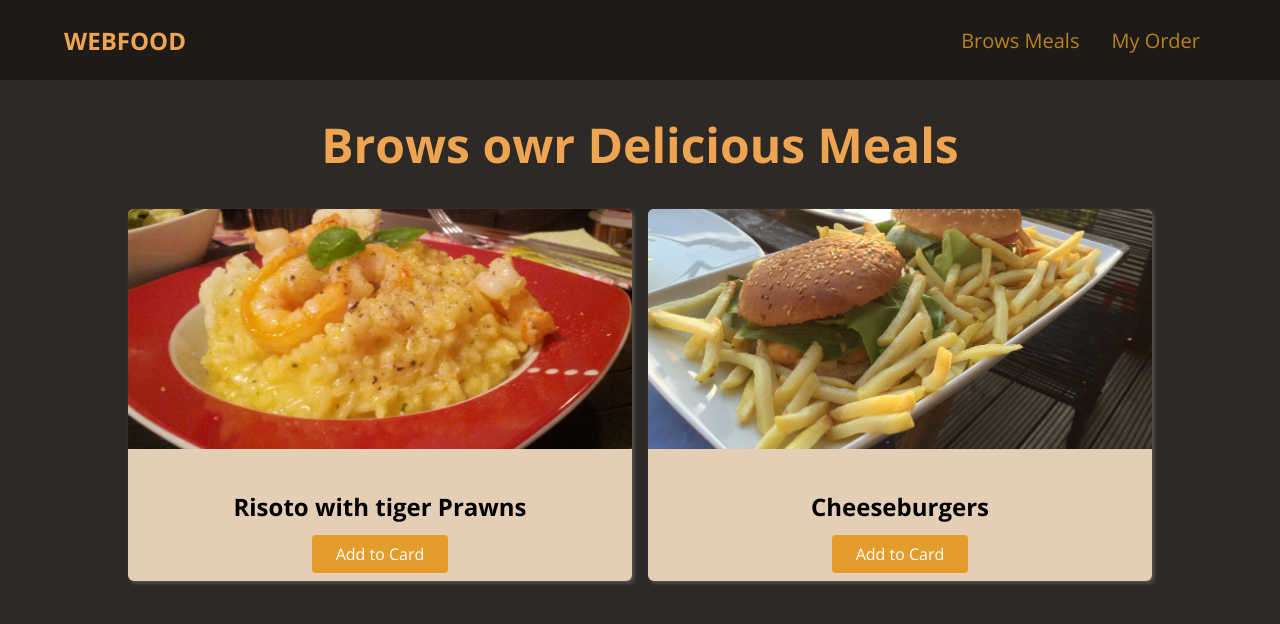
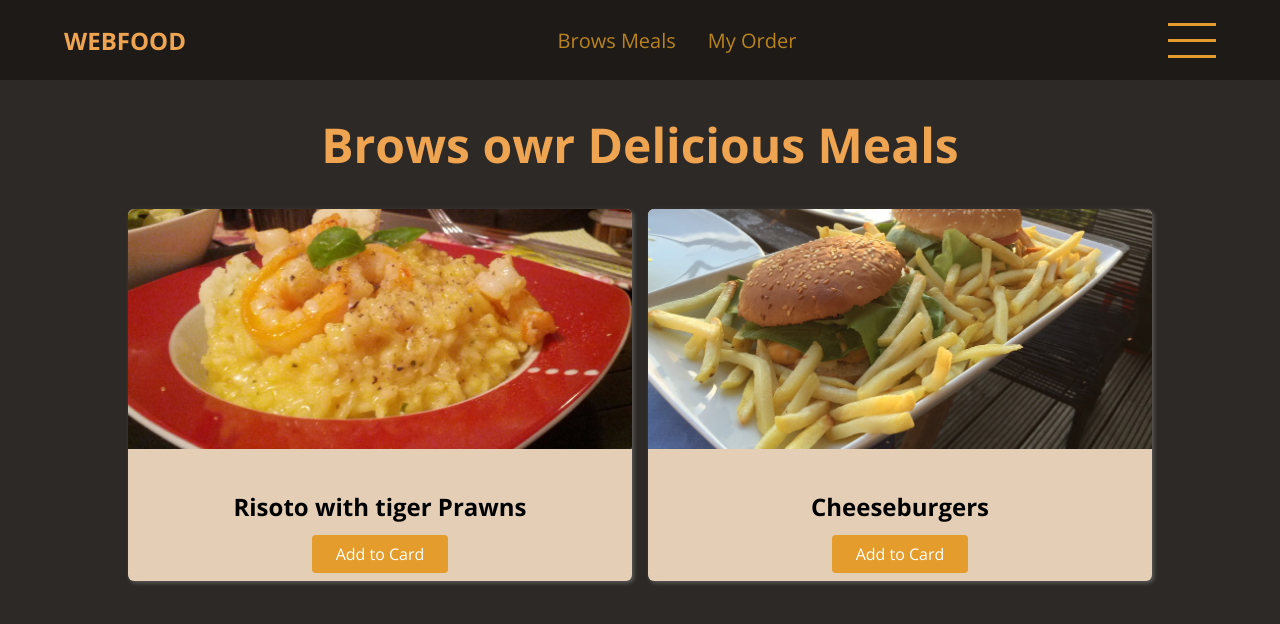
Before and after one commit to aqeel-nazarian/web-food, a plain HTML site: page index.html in a window 1280 px wide. Drawn offline with nearby package versions, Linux system fonts and the light colour scheme.

Commit message:
creat humbarger button

```diff
--- a/index.html
+++ b/index.html
@@ -21,6 +21,11 @@
             </li>
          </ul>
       </nav>
+      <a href="" class="menu-btn">
+         <span></span>
+         <span></span>
+         <span></span>
+      </a>
    </header>
    <main>
       <h1>Brows owr Delicious Meals</h1>
--- a/style.css
+++ b/style.css
@@ -22,6 +22,20 @@ a {
    font-weight: bold;
    color: rgb(238, 164, 80);
    text-transform: uppercase;
+}
+
+.menu-btn {
+   width: 3rem;
+   height: 3rem;
+   display: flex;
+   flex-direction: column;
+   justify-content: space-around;
+}
+
+.menu-btn span {
+   width: 100%;
+   height: 0.1875rem;
+   background-color: rgb(228, 157, 44);
 }
 
 #main-header ul {
```
